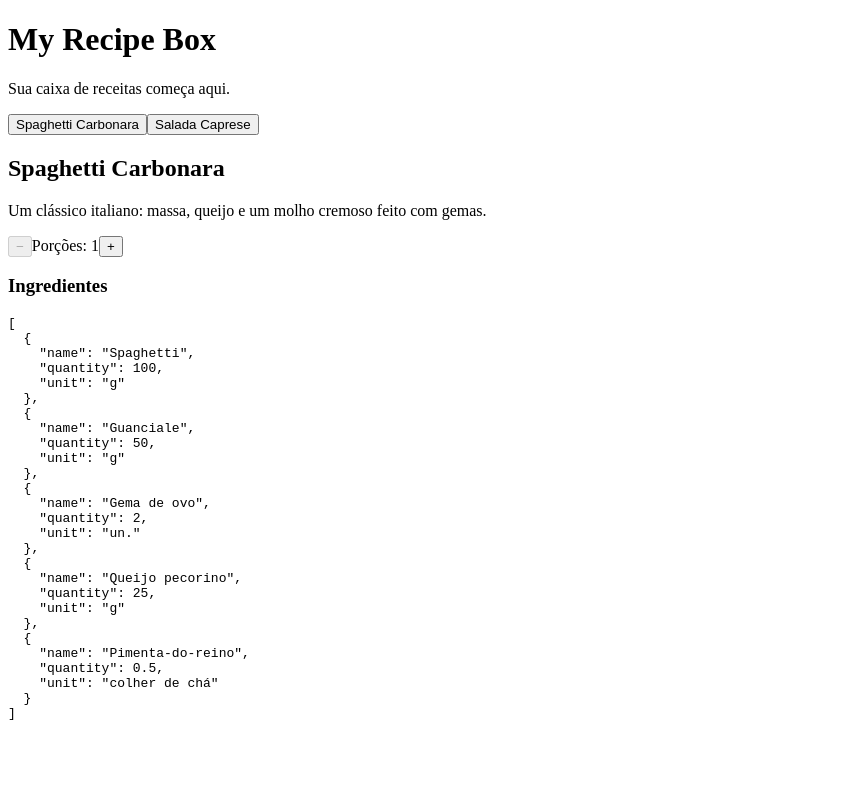
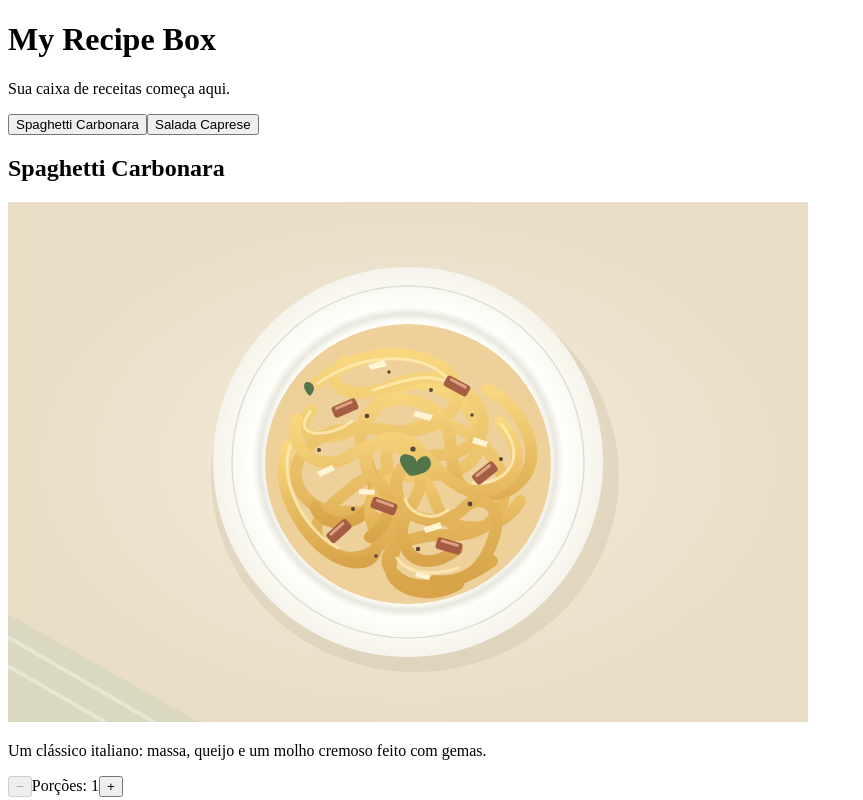
Before and after one commit to fehliperamos4/recipe-box, an Angular app: page / in a window 1280 px wide. Shown: the top 800 px of the page, without its empty margins (0-863 px from the left). Built offline with nearby package versions, Linux system fonts and the light colour scheme.

Commit message:
feat: modulo 7 - imagens com property binding

```diff
--- a/src/app/app.html
+++ b/src/app/app.html
@@ -4,6 +4,7 @@
   <button type="button" (click)="showCarbonara()">Spaghetti Carbonara</button>
   <button type="button" (click)="showCaprese()">Salada Caprese</button>
   <h2>{{ recipe().name }}</h2>
+  <img [ngSrc]="recipe().imgUrl" [alt]="'Ilustração de ' + recipe().name" width="800" height="520" priority>
   <p>{{ recipe().description }}</p>
   <div>
     <button type="button" (click)="decreaseServings()" [disabled]="servings() === 1"
--- a/src/app/app.ts
+++ b/src/app/app.ts
@@ -1,10 +1,10 @@
-import { JsonPipe } from '@angular/common';
+import { JsonPipe, NgOptimizedImage } from '@angular/common';
 import { Component, computed, signal } from '@angular/core';
 import { CARBONARA_RECIPE, CAPRESE_RECIPE } from './mock-recipes';
 import { RecipeModel } from './models';
 
 @Component({
-  imports: [JsonPipe],
+  imports: [JsonPipe, NgOptimizedImage],
   selector: 'app-root',
   styleUrl: './app.css',
   templateUrl: './app.html',
--- a/src/app/mock-recipes.ts
+++ b/src/app/mock-recipes.ts
@@ -4,6 +4,7 @@ export const CARBONARA_RECIPE: RecipeModel = {
   id: 1,
   name: 'Spaghetti Carbonara',
   description: 'Um clássico italiano: massa, queijo e um molho cremoso feito com gemas.',
+  imgUrl: 'images/carbonara.svg',
   ingredients: [
     { name: 'Spaghetti', quantity: 100, unit: 'g' },
     { name: 'Guanciale', quantity: 50, unit: 'g' },
@@ -17,6 +18,7 @@ export const CAPRESE_RECIPE: RecipeModel = {
   id: 2,
   name: 'Salada Caprese',
   description: 'Tomate, muçarela e manjericão. Poucos ingredientes, muito sabor.',
+  imgUrl: 'images/caprese.svg',
   ingredients: [
     { name: 'Tomate', quantity: 2, unit: 'un.' },
     { name: 'Muçarela de búfala', quantity: 100, unit: 'g' },
--- a/src/app/models.ts
+++ b/src/app/models.ts
@@ -8,5 +8,6 @@ export interface RecipeModel {
   id: number;
   name: string;
   description: string;
+  imgUrl: string;
   ingredients: Ingredient[];
 }
```
Also changed, not shown: public/images/caprese.svg (added), public/images/carbonara.svg (added).
